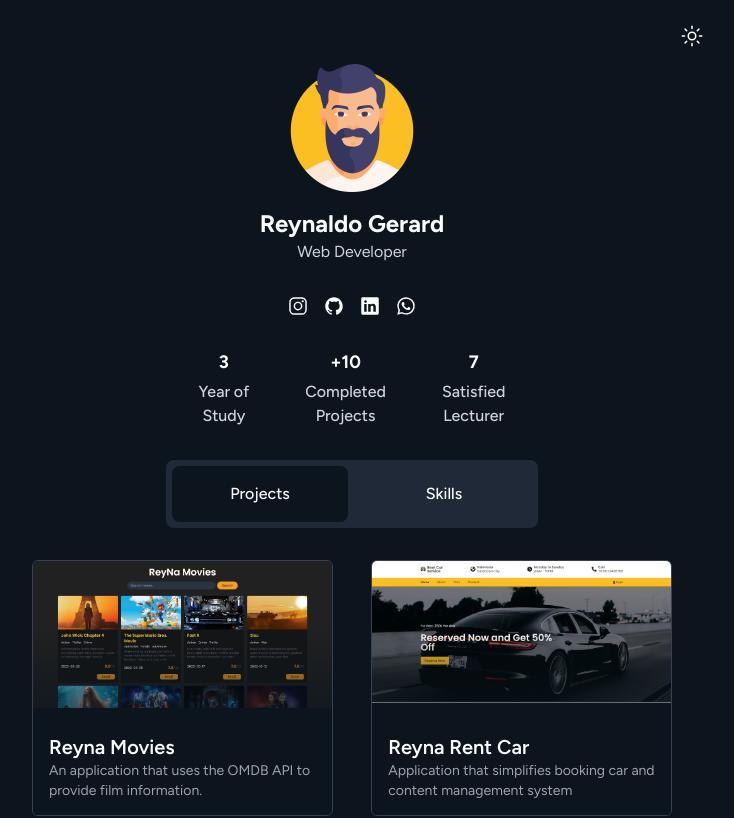
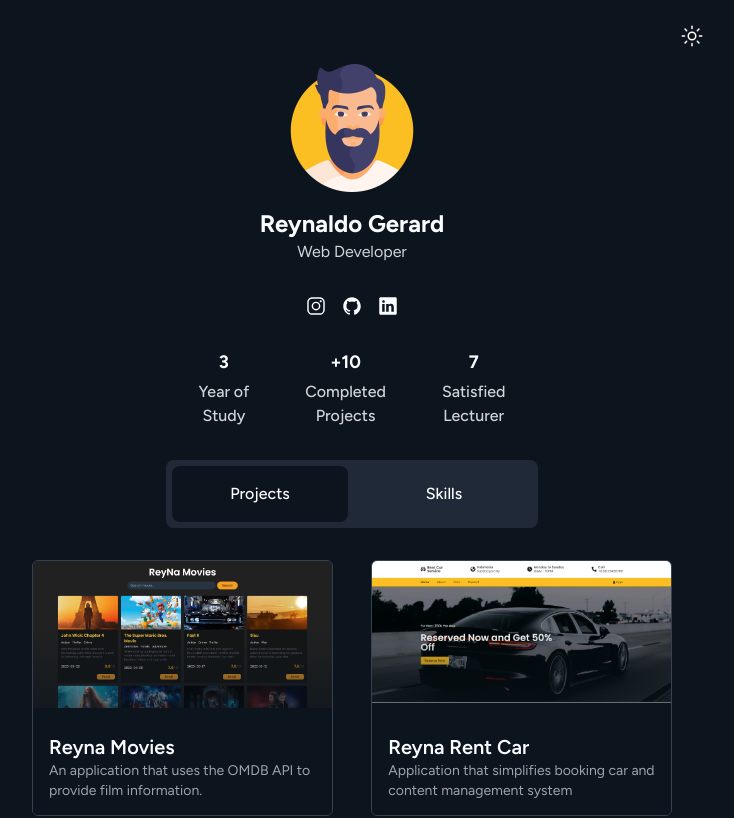
Before and after one commit to aldogerard/personal-website, a React (Vite) app: page / in a window 1280 px wide. Shown: the top 818 px of the page, without its empty margins (288-1022 px from the left). Built offline with nearby package versions, Linux system fonts and the light colour scheme.

Commit message:
delete : icon whatsapp on profile section

```diff
--- a/src/components/Elements/IconSocialMedia.jsx
+++ b/src/components/Elements/IconSocialMedia.jsx
@@ -1,5 +1,5 @@
 import React from "react";
-import { IoLogoInstagram, IoLogoGithub, IoLogoLinkedin, IoLogoWhatsapp } from "react-icons/io5";
+import { IoLogoInstagram, IoLogoGithub, IoLogoLinkedin } from "react-icons/io5";
 
 const IconSocialMedia = () => {
     return (
@@ -11,11 +11,11 @@ const IconSocialMedia = () => {
                 <a href="https://www.github.com/aldogerard" target="_blank">
                     <IoLogoGithub className="icon" />
                 </a>
-        <a href="https://www.linkedin.com/in/aldo-gerard-488251264/" target="_blank">
+                <a
+                    href="https://www.linkedin.com/in/aldo-gerard-488251264/"
+                    target="_blank"
+                >
                     <IoLogoLinkedin className="icon" />
-        </a>
-        <a href="https://wa.me/6281259488643" target="_blank">
-          <IoLogoWhatsapp className="icon" />
                 </a>
             </div>
         </>
```
Lines whose indentation alone changed are shown as unchanged.
